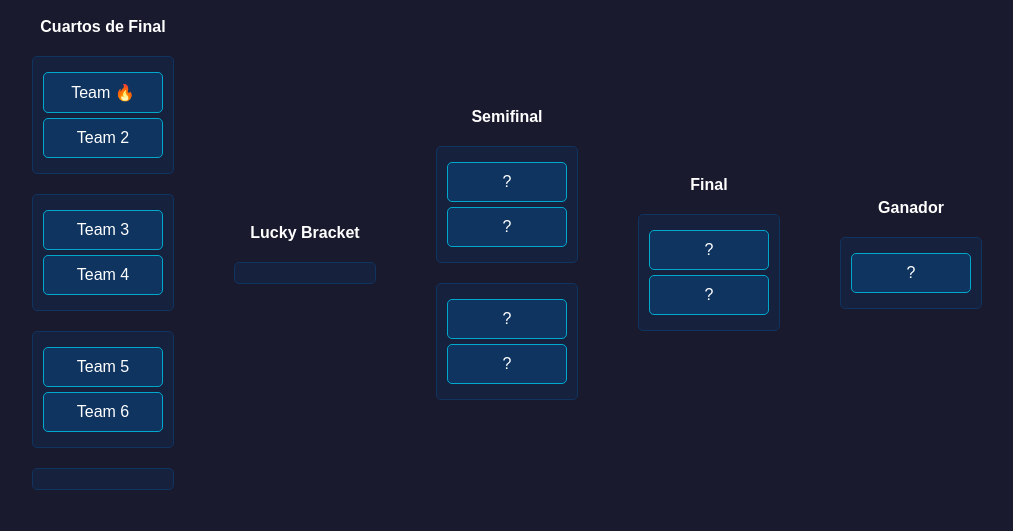
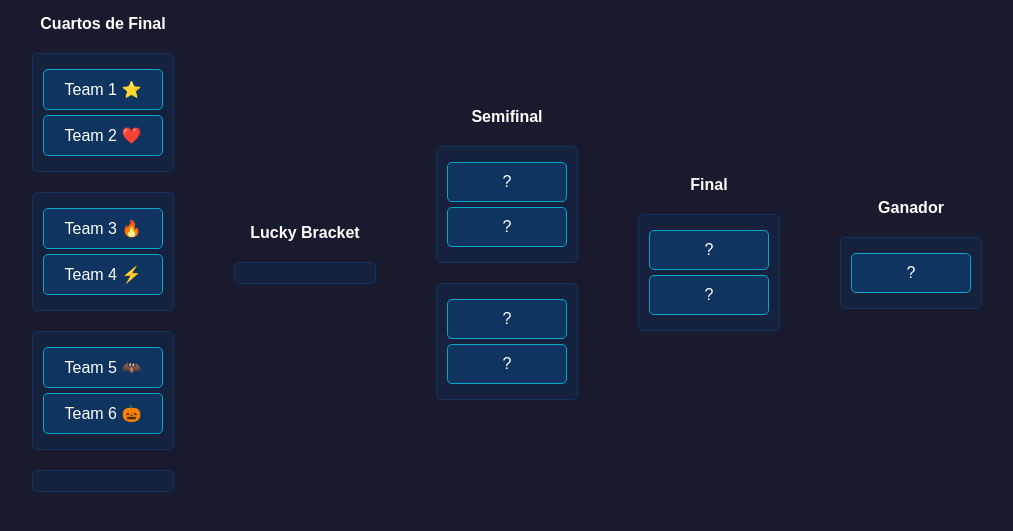
Before and after one commit to Tencito/coparuchis, a plain HTML site: page index.html in a window 1280 px wide. Shown: the part 181-712 px from the top of the page, without its empty margins (133-1146 px from the left). Drawn offline with Linux system fonts and the light colour scheme.

Commit message:
Update index.html

```diff
--- a/index.html
+++ b/index.html
@@ -14,16 +14,16 @@
             <div class="round">
                 <div class="phase-title">Cuartos de Final</div>
                 <div class="match" data-next="semi-1" data-phase="1">
-                    <div class="team" onclick="selectWinner(this, 'semi-1')">Team &#x1F525;</div>
-                    <div class="team" onclick="selectWinner(this, 'semi-1')">Team 2</div>
+                    <div class="team" onclick="selectWinner(this, 'semi-1')">Team 1 &#x2B50;</div>
+                    <div class="team" onclick="selectWinner(this, 'semi-1')">Team 2 &#x2764;&#xFE0F</div>
                 </div>
                 <div class="match" data-next="semi-1" data-phase="1">
-                    <div class="team" onclick="selectWinner(this, 'semi-1')">Team 3</div>
-                    <div class="team" onclick="selectWinner(this, 'semi-1')">Team 4</div>
+                    <div class="team" onclick="selectWinner(this, 'semi-1')">Team 3 &#x1F525;</div>
+                    <div class="team" onclick="selectWinner(this, 'semi-1')">Team 4 &#x26A1;</div>
                 </div>
                 <div class="match" data-next="semi-2" data-phase="1">
-                    <div class="team" onclick="selectWinner(this, 'semi-2')">Team 5</div>
-                    <div class="team" onclick="selectWinner(this, 'semi-2')">Team 6</div>
+                    <div class="team" onclick="selectWinner(this, 'semi-2')">Team 5 &#x1F987;</div>
+                    <div class="team" onclick="selectWinner(this, 'semi-2')">Team 6 &#x1F383;</div>
                 </div>
                 <div class="match" id="losers">
                     <!-- Lucky Loser seleccion dinamica -->
```
